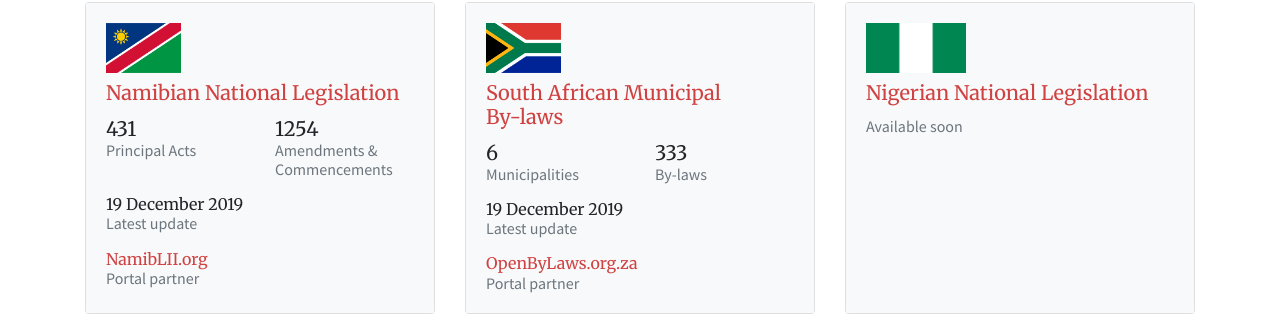
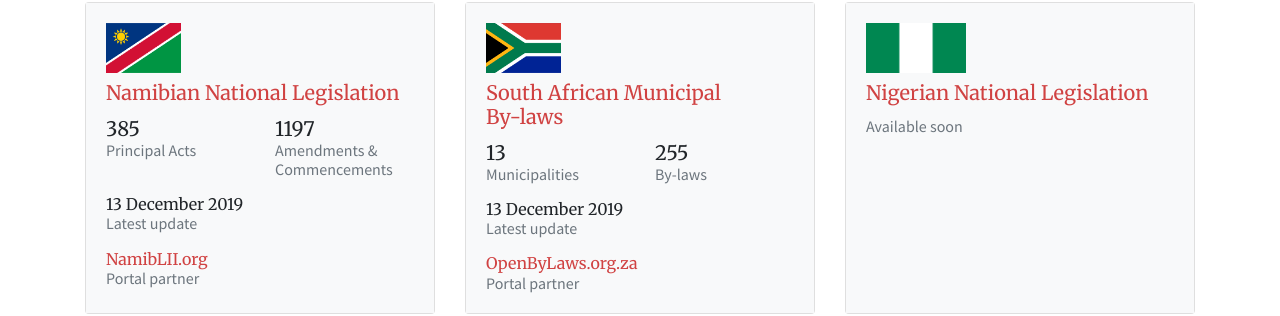
Before and after one commit to laws-africa/laws-africa.github.io, a Jekyll site: the page built from index.html, in a window 1280 px wide and 900 px high, scrolled down 479 px. Shown: the part 144-460 px from the top of the window. Built offline with Jekyll 4.4.1, drawn with Linux system fonts in a browser that asks for light colours; nearby versions of some CDN libraries.

Commit message:
Real data

```diff
--- a/_data/commons.json
+++ b/_data/commons.json
@@ -1,12 +1,12 @@
 {
   "na": {
-    "n_principal": 431,
-    "n_stubs": 1254,
-    "as_at_date": "2019-12-19"
+    "as_at_date": "2019-12-13",
+    "n_principal": 385,
+    "n_stubs": 1197
   },
   "za": {
-    "n_municipalities": 6,
-    "n_bylaws": 333,
-    "as_at_date": "2019-12-19"
+    "as_at_date": "2020-02-03",
+    "n_bylaws": 255,
+    "n_municipalities": 13
   }
 }
```
